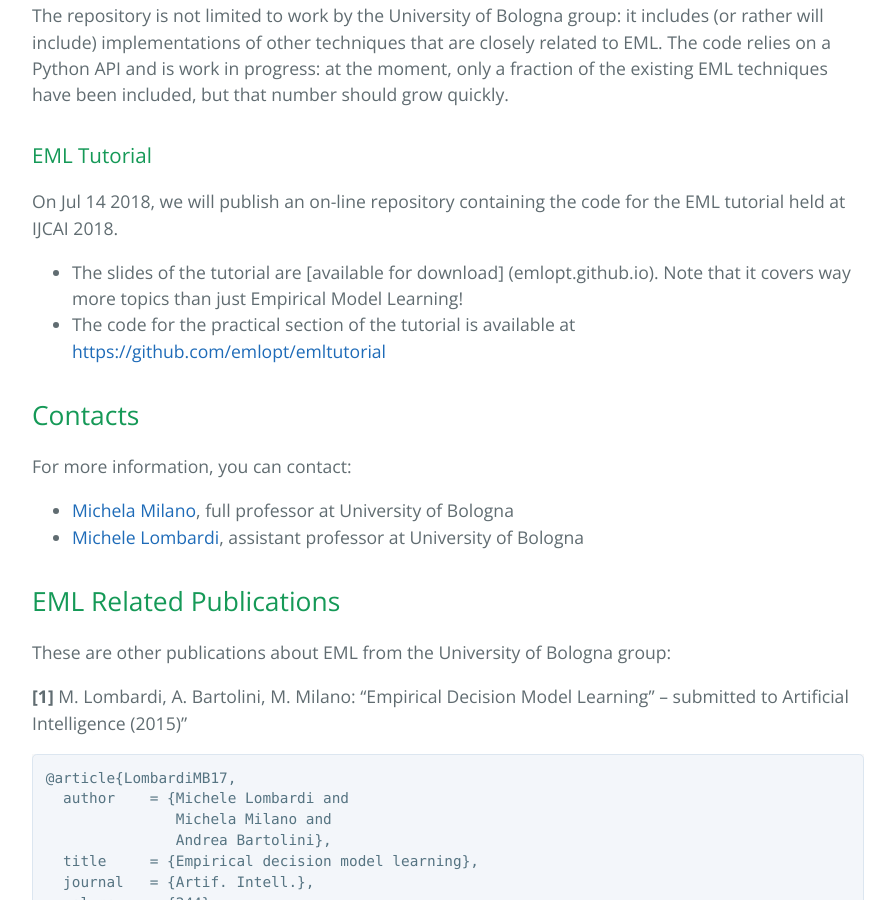
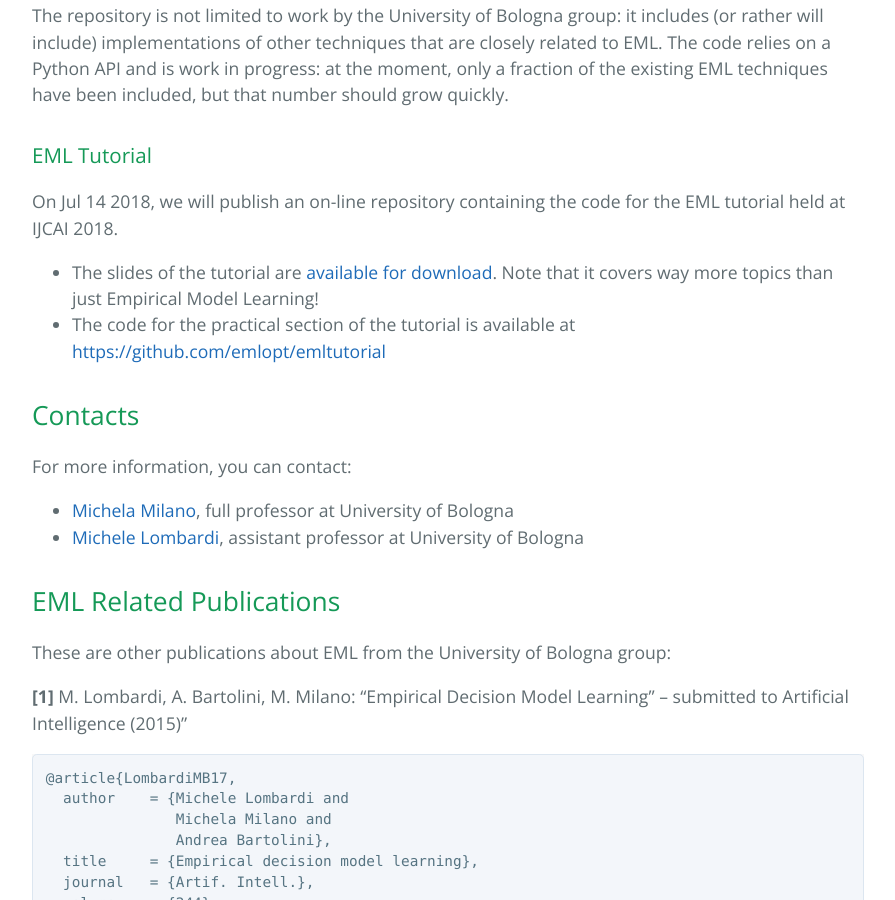
Before and after one commit to emlopt/emlopt.github.io, a Jekyll site: the page built from index.md, in a window 1280 px wide and 900 px high, scrolled down 2817 px. Shown: the whole window, without its empty margins (192-1087 px from the left). Built offline with Jekyll 4.4.1, drawn with Linux system fonts in a browser that asks for light colours; a script that is not in the unit is left out; our own code applies the rules of GitHub Pages for plain Markdown files.

Commit message:
Fixed slides link

```diff
--- a/index.md
+++ b/index.md
@@ -89,7 +89,7 @@ The repository is not limited to work by the University of Bologna group: it inc
 
 On Jul 14 2018, we will publish an on-line repository containing the code for the EML tutorial held at IJCAI 2018.
 
-* The slides of the tutorial are [available for download] (emlopt.github.io). Note that it covers way more topics than just Empirical Model Learning!
+* The slides of the tutorial are [available for download](http://emlopt.github.io). Note that it covers way more topics than just Empirical Model Learning!
 * The code for the practical section of the tutorial is available at [https://github.com/emlopt/emltutorial](https://github.com/emlopt/emltutorial)
 
 ## Contacts
```
